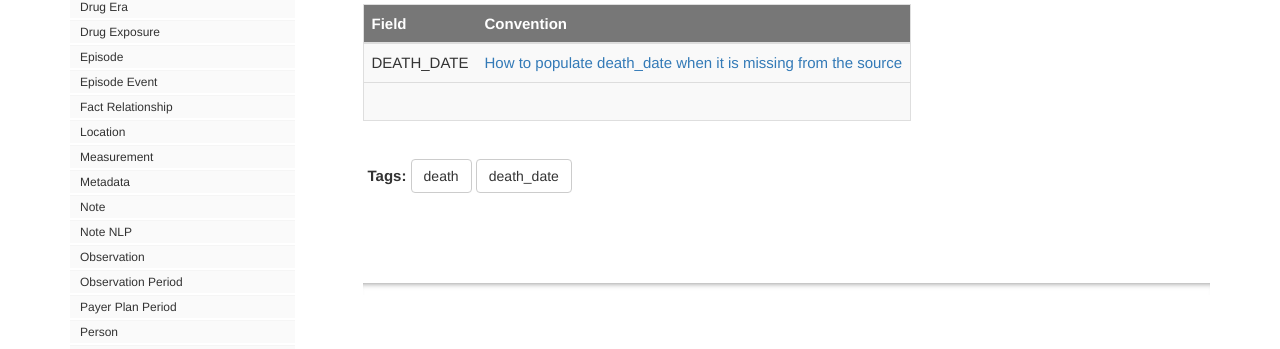
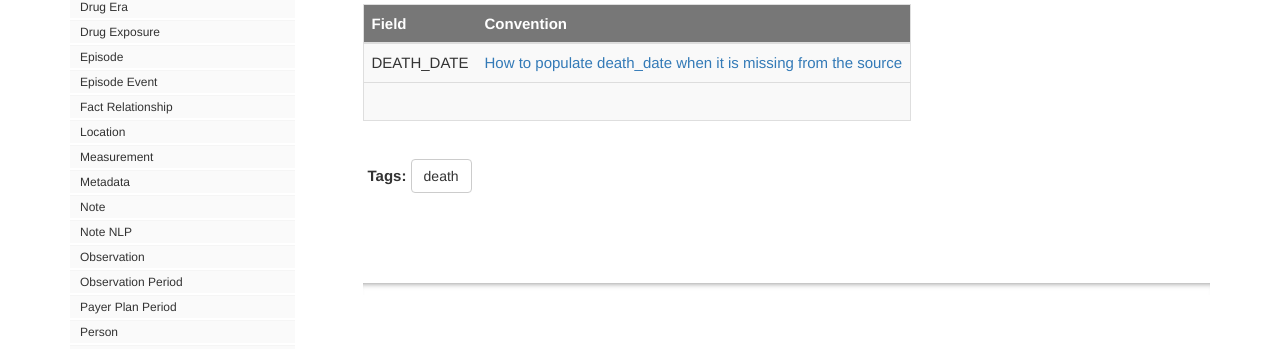
Before and after one commit to OHDSI/Themis, a Jekyll site: the page built from docs/pages/death/death.md, in a window 1280 px wide and 943 px high. Shown: the part 443-792 px from the top of the window. Built offline with Jekyll 4.4.1, drawn with Linux system fonts in a browser that asks for light colours; comment, search, counter and statistics services are not loaded.

Commit message:
removing a tag

```diff
--- a/docs/pages/death/death.md
+++ b/docs/pages/death/death.md
@@ -1,8 +1,8 @@
 ---
 title: DEATH
-keywords: death date, death
+keywords: death
 last_updated: April 10, 2024
-tags: [death, death_date]
+tags: [death]
 summary: "Conventions related to mapping data into the DEATH table."
 sidebar: mydoc_sidebar
 permalink: /death.html
```
